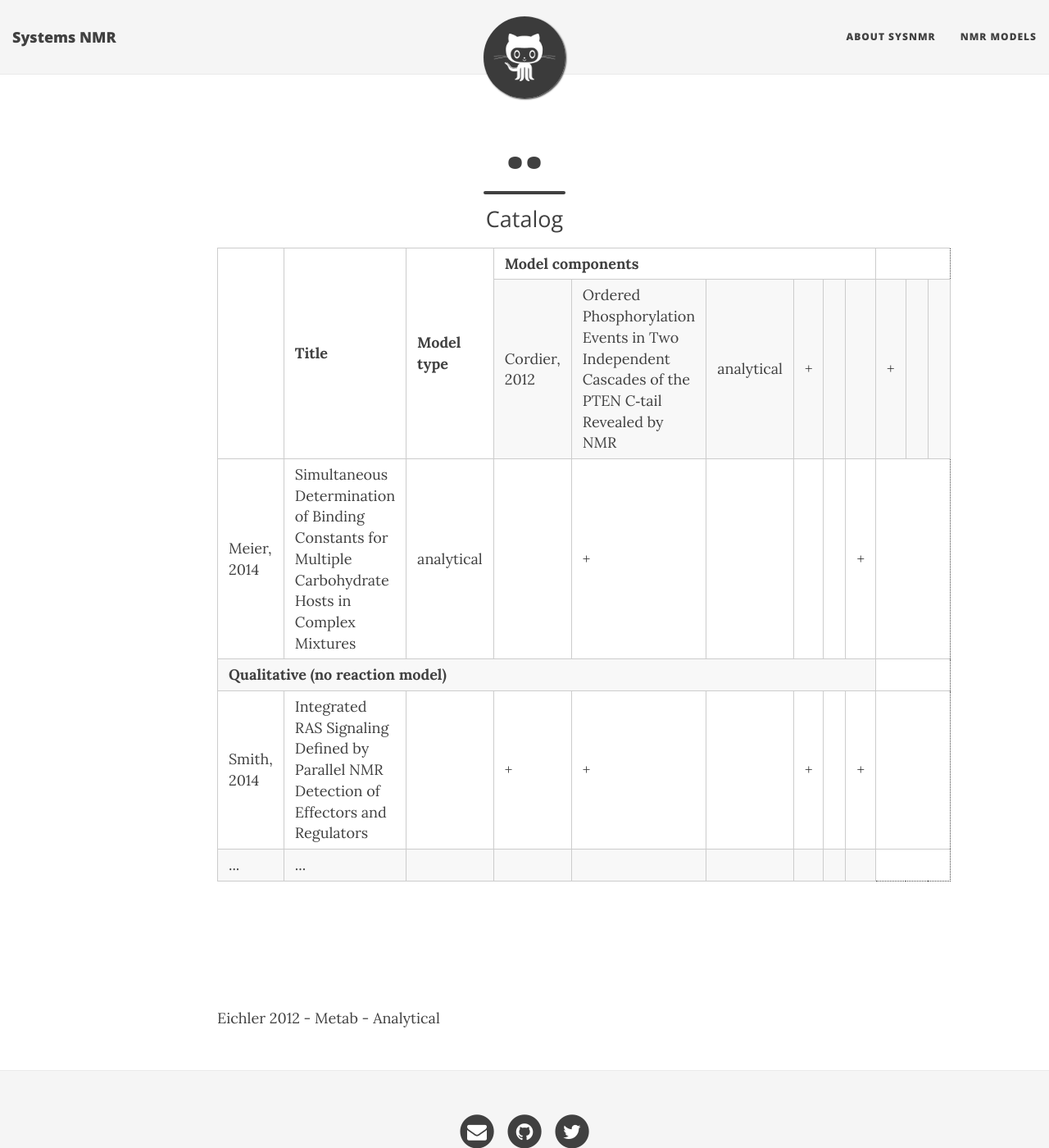
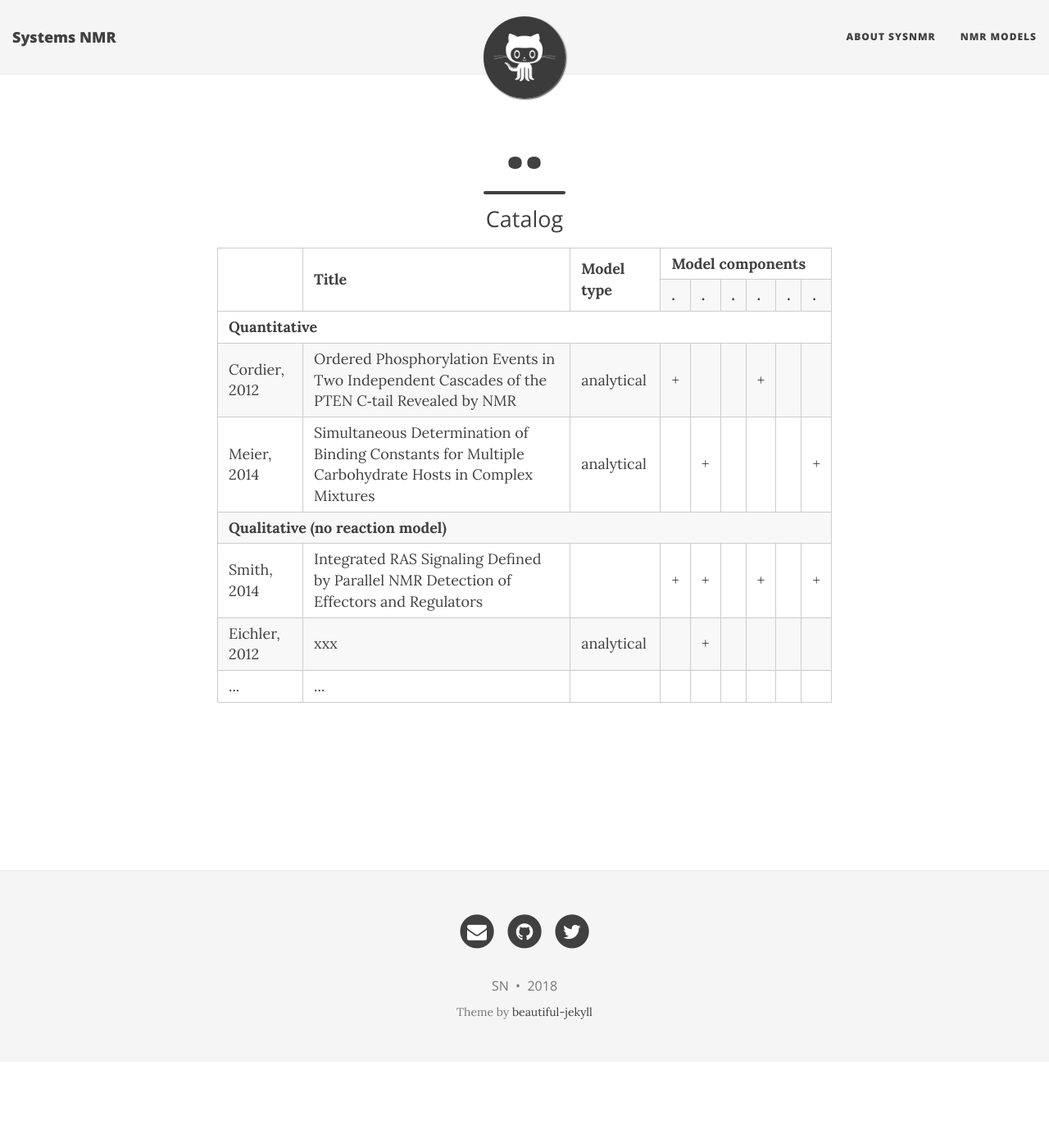
Before and after one commit to systemsnmr/systemsnmr.github.io, a Jekyll site: the page built from cat2.html, in a window 1280 px wide and 1400 px high. Shown: the whole window at 82% size. Built offline with Jekyll 4.4.1, drawn with Linux system fonts in a browser that asks for light colours; nearby versions of some CDN libraries.

Commit message:
fix html table format

```diff
--- a/cat2.html
+++ b/cat2.html
@@ -11,10 +11,19 @@ table, th, td {
 </style>
 <table style="text-align:center" cellspacing="0" cellpadding="5">
 	<tr>
+		<!-- set rowspans to 2 - after including the titles of columns back-->
 		<th rowspan="2"></th>
 		<th rowspan="2">Title</th>
 		<th rowspan="2">Model type</th>
 		<th colspan="6">Model components</th>
+	</tr>
+	<tr>
+		<th width=10>.</th>
+		<th width=10>.</th>
+		<th width=10>.</th>
+		<th width=10>.</th>
+		<th width=10>.</th>
+		<th width=10>.</th>
 	</tr>
 <!--	<tr>
 		<th width=75>P<br/><image src="images/molecule_reaction_icons-03.png"></th>
@@ -24,10 +33,10 @@ table, th, td {
 		<th width=75>U<br/><image src="images/molecule_reaction_icons-05.png"></th>
 		<th width=75>B (int)<br/><image src="images/molecule_reaction_icons-06.png"></th>
 	</tr>
-	<tr>
+-->	<tr>
 		<th colspan="9" style="text-align:left; background-color:DEEFDE">Quantitative</th>
 	</tr>
--->	<tr>
+<tr>
 		<td>Cordier, 2012</td> <!-- Author, year -->
 		<td>Ordered Phosphorylation Events in Two Independent Cascades of the PTEN C‐tail Revealed by NMR</td> <!-- Title -->
 		<td>analytical</td> <!-- Math model-->
@@ -64,6 +73,17 @@ table, th, td {
 		<td>+</td> <!-- bi -->
 	</tr>
 	<tr>
+		<td>Eichler, 2012</td> <!-- Author, year -->
+		<td>xxx</td> <!-- Title -->
+		<td>analytical</td> <!-- Math model-->
+		<td></td> <!-- P -->
+		<td>+</td> <!-- M -->
+		<td></td> <!-- R -->
+		<td></td> <!-- cat -->
+		<td></td> <!-- uni -->
+		<td></td> <!-- bi -->
+	</tr>
+	<tr>
 		<td>...</td> <!-- Author, year -->
 		<td>...</td> <!-- Title -->
 		<td></td> <!-- Math model-->
@@ -76,4 +96,3 @@ table, th, td {
 	</tr>
 </table>
 <br/><br/><br/><br/><br/><br/>
-Eichler 2012 - Metab - Analytical
```
